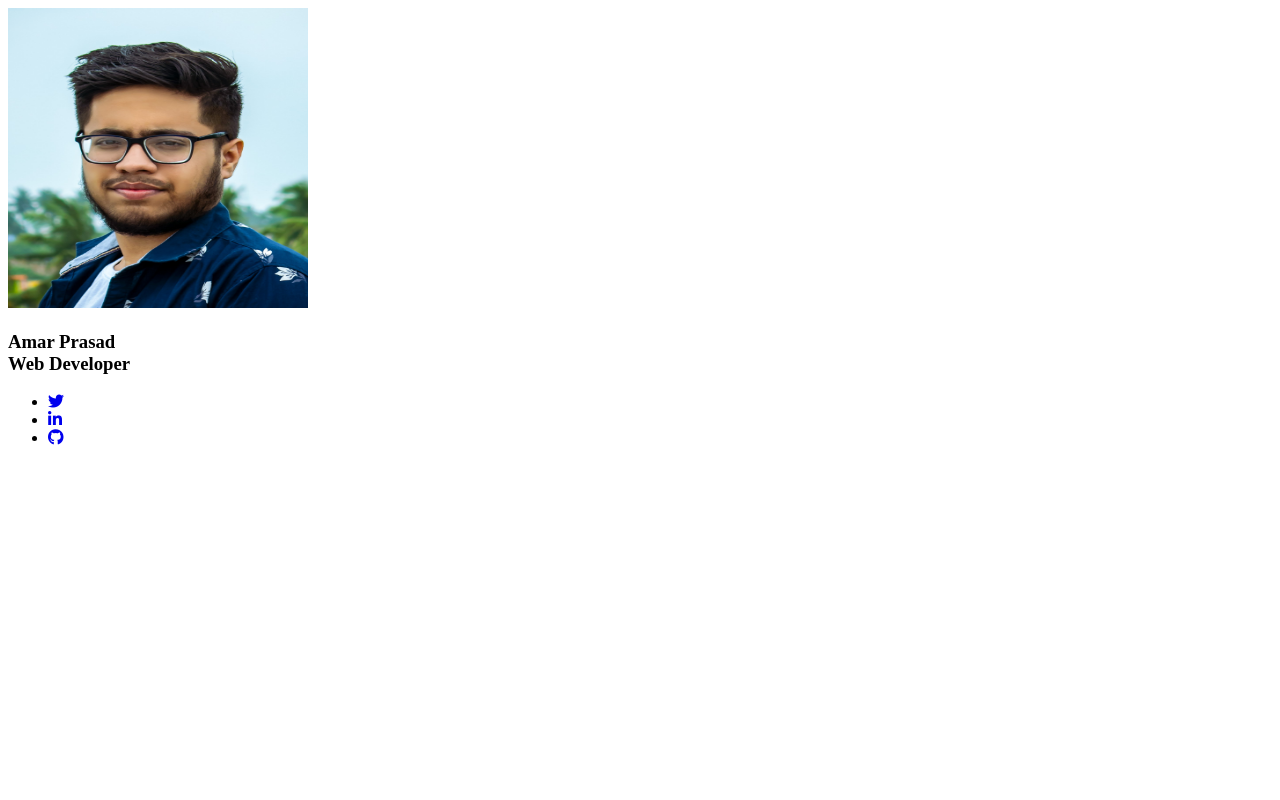
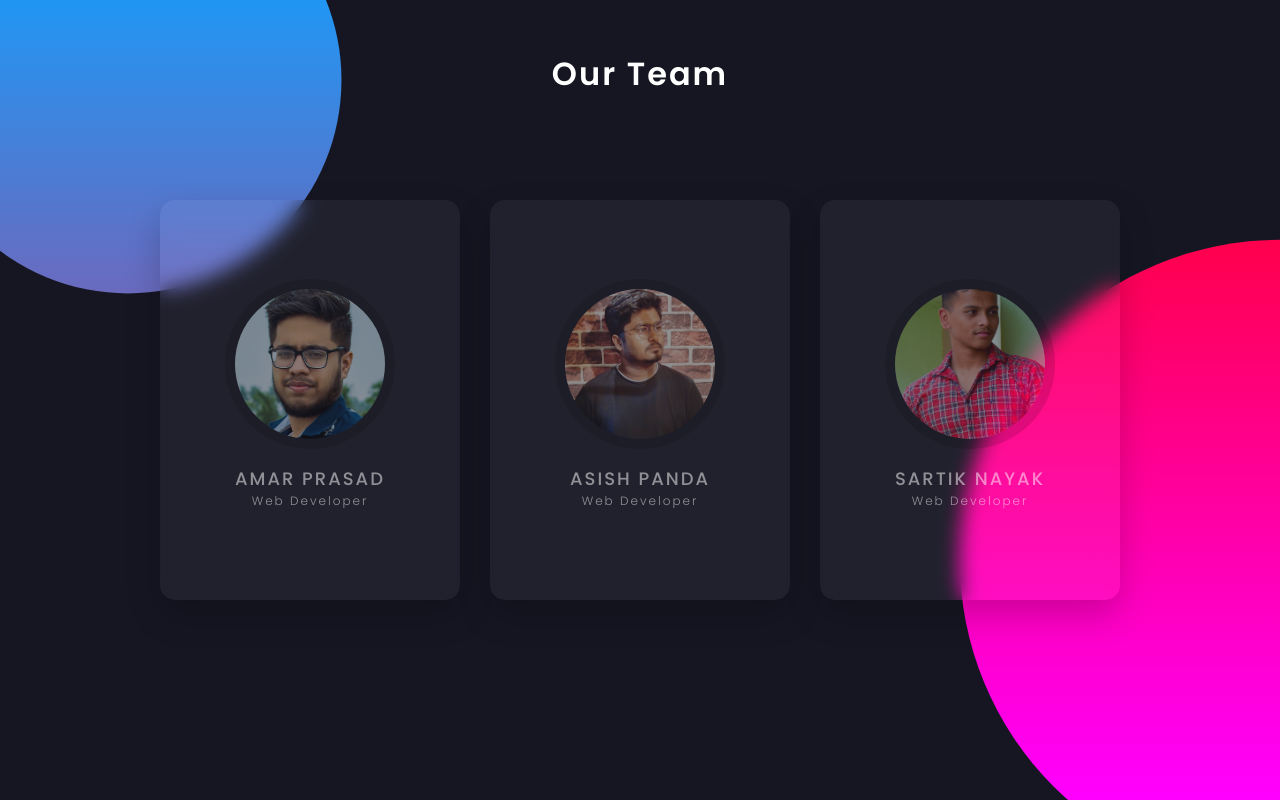
Before and after one commit to Amarprasad33/timestore, a plain HTML site: page about.html in a window 1280 px wide. Drawn offline with Linux system fonts and the light colour scheme.

Commit message:
Updated aboutUs page

```diff
--- a/about.html
+++ b/about.html
@@ -8,10 +8,11 @@
     <link rel="stylesheet" href="https://cdn.jsdelivr.net/npm/@fortawesome/fontawesome-free@6.2.1/css/fontawesome.min.css" integrity="sha384-QYIZto+st3yW+o8+5OHfT6S482Zsvz2WfOzpFSXMF9zqeLcFV0/wlZpMtyFcZALm" crossorigin="anonymous">
     <link rel="stylesheet" href="https://cdnjs.cloudflare.com/ajax/libs/font-awesome/6.2.1/css/all.min.css" integrity="sha512-MV7K8+y+gLIBoVD59lQIYicR65iaqukzvf/nwasF0nqhPay5w/9lJmVM2hMDcnK1OnMGCdVK+iQrJ7lzPJQd1w==" crossorigin="anonymous" referrerpolicy="no-referrer" />
 
-    <!-- <link rel="stylesheet" href="aboutdzn.css"> -->
+    <link rel="stylesheet" href="aboutdzn.css">
 
 </head>
 <body>
+    <h1>Our Team</h1>
     <section>
         <div class="container">
             <div class="card">
@@ -21,19 +22,63 @@
                         <h3>Amar Prasad<br><span>Web Developer</span></h3>
                     </div>
                 </div>
-            </div>
+
                 <ul class="sci">
                     <li style="--i:1">
                         <a href="#"><i class="fa-brands fa-twitter"></i></a>
                     </li>
-                <li style="--i:1">
+                    <li style="--i:2">
                         <a href="#"><i class="fa-brands fa-linkedin-in"></i></a>
                     </li>
-                <li style="--i:1">
+                    <li style="--i:3">
                         <a href="#"><i class="fa-brands fa-github"></i></a>
                     </li>
+                </ul>
+            </div>
 
+            <div class="card">
+                <div class="content">
+                    <div class="imgBx"> <img src="ASHISH.jpeg" height="300px" width="300px" alt=""> </div>
+                    <div class="contentBx">
+                        <h3>Asish Panda<br><span>Web Developer</span></h3>
+                    </div>
+                </div>
+
+                <ul class="sci">
+                    <li style="--i:1">
+                        <a href="#"><i class="fa-brands fa-twitter"></i></a>
+                    </li>
+                    <li style="--i:2">
+                        <a href="#"><i class="fa-brands fa-linkedin-in"></i></a>
+                    </li>
+                    <li style="--i:3">
+                        <a href="#"><i class="fa-brands fa-github"></i></a>
+                    </li>
                 </ul>
+            </div>
+
+            <div class="card">
+                <div class="content">
+                    <div class="imgBx"> <img src="Sartik.jpg" height="300px" width="300px" alt=""> </div>
+                    <div class="contentBx">
+                        <h3>Sartik Nayak<br><span>Web Developer</span></h3>
+                    </div>
+                </div>
+
+                <ul class="sci">
+                    <li style="--i:1">
+                        <a href="#"><i class="fa-brands fa-twitter"></i></a>
+                    </li>
+                    <li style="--i:2">
+                        <a href="#"><i class="fa-brands fa-linkedin-in"></i></a>
+                    </li>
+                    <li style="--i:3">
+                        <a href="#"><i class="fa-brands fa-github"></i></a>
+                    </li>
+                </ul>
+            </div>
+
+
         </div>
     </section>
 
--- a/aboutdzn.css
+++ b/aboutdzn.css
@@ -0,0 +1,141 @@
+@import url("https://fonts.googleapis.com/css2?family=Poppins:ital,wght@0,100;0,200;0,300;0,400;0,500;0,600;0,700;0,800;1,100;1,200;1,300;1,400;1,500;1,600;1,700&display=swap");
+
+*{
+   margin: 0;
+   padding: 0;
+   font-family: 'Poppins', sans-serif;
+
+}
+
+body{
+    display: flex;
+    justify-content: center;
+    align-items: center;
+    flex-wrap: wrap;
+    background: #161623;
+    min-height: 100vh;
+
+}
+
+section::before{
+    content: '';
+    position: absolute;
+    top: 0;
+    left: 0;
+    width: 100%;
+    height: 100%;
+    background: linear-gradient(#f00, #f0f);
+    clip-path: circle(30% at right 70% );
+
+}
+section::after{
+    content: '';
+    position: absolute;
+    top: 0;
+    left: 0;
+    width: 100%;
+    height: 100%;
+    background: linear-gradient(#2196f3, #e91e63);
+    clip-path: circle(20% at  10% 10%);
+}
+.container{
+    position: relative;
+    z-index: 1;
+    display: flex;
+    justify-content: center;
+    align-items: center;
+    flex-wrap: wrap;
+    margin: 40px 0;
+
+
+}
+.container .card{
+    position: relative;
+    width: 300px;
+    height: 400px;
+    background: rgba(255, 255, 255, 0.05);
+    margin: 15px;
+    box-shadow: 0 15px 35px rgba(0, 0, 0, 0.2);
+    border-radius: 15px;
+    display: flex;
+    justify-content: center;
+    align-items: center;
+    backdrop-filter: blur(10px);
+}
+.container .card .content{
+    position: relative;
+    display: flex;
+    justify-content: center;
+    align-items: center;
+    flex-direction: column;
+    opacity: 0.5;
+    transition: 0.5s;
+}
+
+.container .card:hover .content{
+    opacity: 1;
+    transform: translateY(-20px);
+}
+.container .card .content .imgBx{
+    position: relative;
+    width: 150px;
+    height: 150px;
+    border-radius: 50%;
+    overflow: hidden;
+    border: 10px solid rgba(0, 0, 0, 0.25);
+}
+.container .card .content .imgBx img {
+    position: absolute;
+    top: 0;
+    left: 0;
+    width: 100%;
+    height: 100%;
+    object-fit: cover;
+}
+.container .card .content .contentBx h3 {
+    color: #fff;
+    text-transform: uppercase;
+    letter-spacing: 2px;
+    font-weight: 500;
+    font-size: 18px;
+    text-align: center;
+    margin: 20px 0 10px;
+    line-height: 1.1em;
+}
+.container .card .content .contentBx h3 span{
+    font-size: 12px;
+    font-weight: 300;
+    text-transform: initial;
+}
+.container .card  .sci {
+    position: absolute;
+    bottom: 50px;
+    display: flex;
+
+}
+
+.container .card  .sci li {
+    list-style: none;
+    margin: 0 10px;
+    transform: translateY(40px);
+    transition: 0.5s;
+    opacity: 0;
+    transition-delay: calc(0.1s * var(--i));
+}
+
+.container .card:hover  .sci li{
+    transform: translateY(0px);
+    opacity: 1;
+}
+
+.container .card  .sci li a{
+    color: #fff;
+    font-size: 24px;
+}
+h1{
+    position: absolute;
+    top: 50px;
+    color: #fff;
+    font-weight: 600;
+    letter-spacing: 2px;
+}
```
Lines whose indentation alone changed are shown as unchanged.
